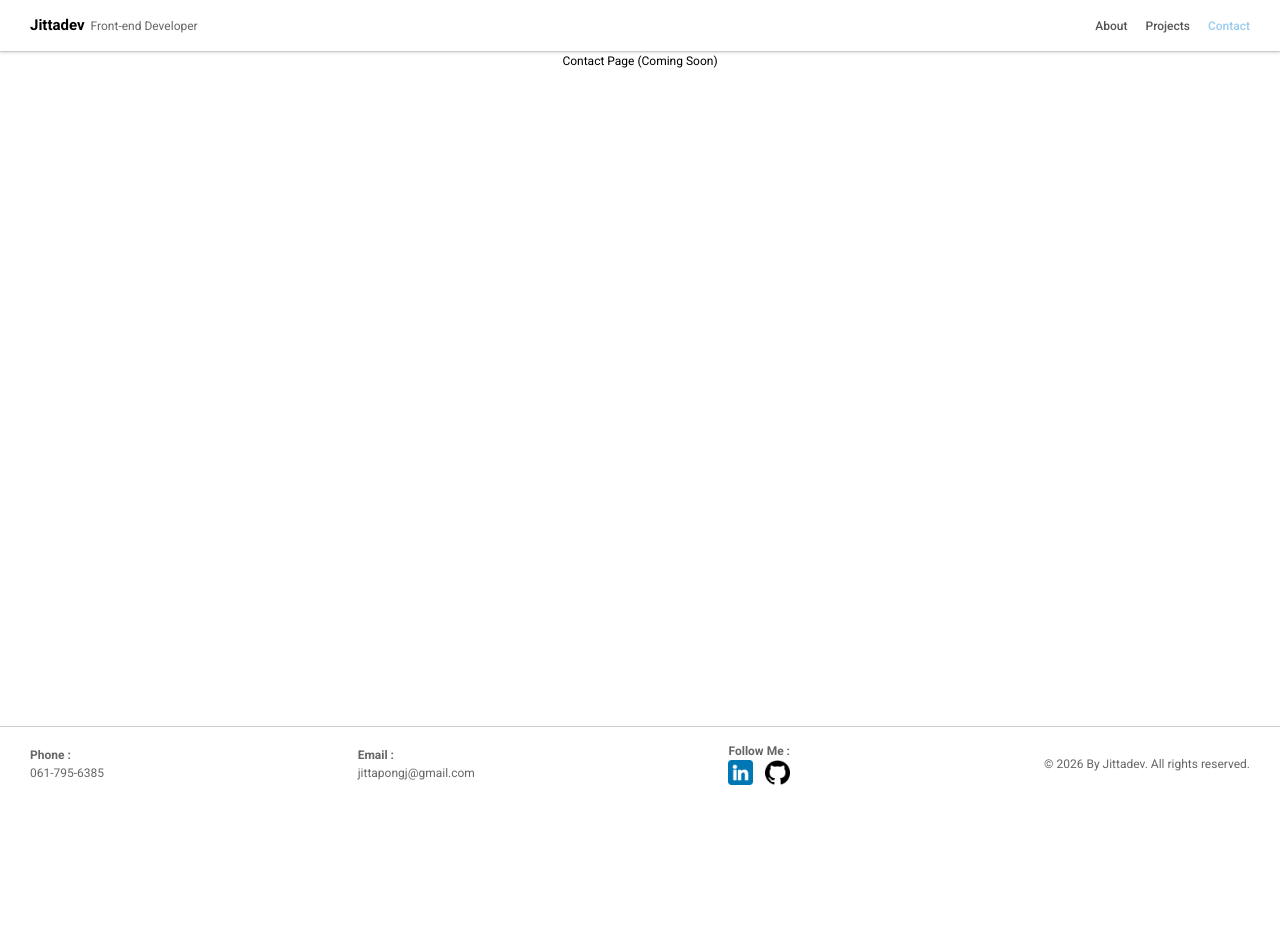
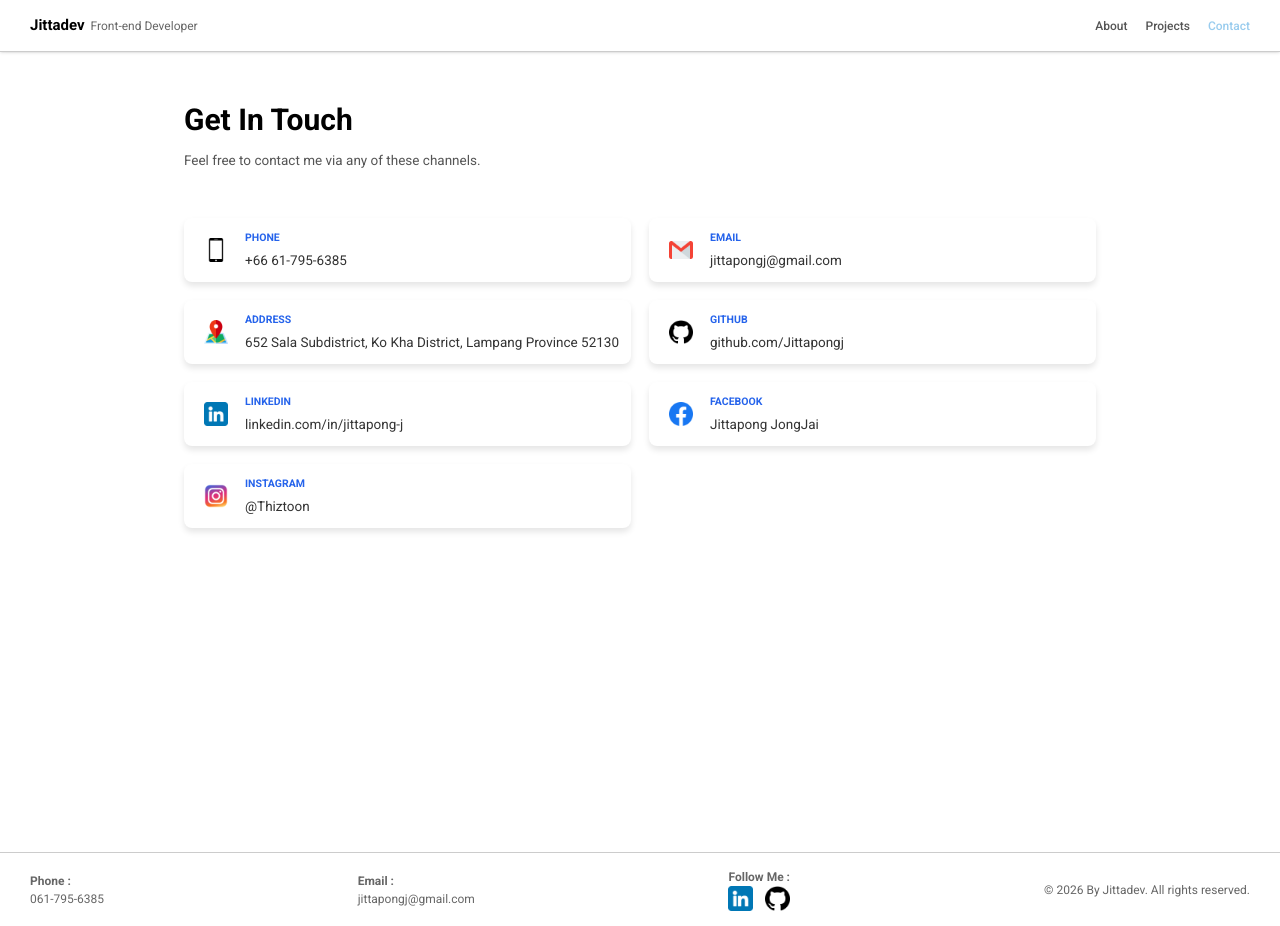
Before and after one commit to Jittapongj/Portfolio, a React (Vite) app: page / in a window 1280 px wide. Both pictures are taken after a click on the element "Contact". Before the commit the page ends 800 px from the top, so only its background shows below. Built offline with nearby package versions, Linux system fonts and the light colour scheme.

Commit message:
feat: add contact page and card contact

```diff
--- a/src/components/ui/card.jsx
+++ b/src/components/ui/card.jsx
@@ -1,8 +1,7 @@
 // src/components/ui/card.jsx
 import '../../styles/ui/card.scss';
 
-// เราจะรับ Props: title (ชื่อ), description (รายละเอียดยาวๆ), image (รูป), and tags (เทคโนโลยีที่ใช้ - ถ้ามี)
-const ProjectCard = ({ title, description, image, gitUrl }) => {
+export const ProjectCard = ({ title, description, image, gitUrl }) => {
     return (
         <div className="card card-project flex flex-col h-full">
             <div className="card-image relative group overflow-hidden">
@@ -23,4 +22,28 @@ const ProjectCard = ({ title, description, image, gitUrl }) => {
     );
 };
 
-export default ProjectCard;
+export const ContactCard = ({ label, value, icon, link }) => {
+    const CardContent = (
+        <div className="card card-contact flex items-center p-4 gap-3">
+            <div className="card-icon flex items-center justify-center shrink-0">
+                <img src={icon} alt={label} className="w-8 h-8 object-contain" />
+            </div>
+            <div className="card-info flex flex-col min-w-0">
+                <span className="card-label uppercase mb-1">
+                    {label}
+                </span>
+                <span className="card-value">
+                    {value}
+                </span>
+            </div>
+        </div>
+    );
+
+    return link ? (
+        <a href={link} target="_blank" rel="noopener noreferrer" className="block">
+            {CardContent}
+        </a>
+    ) : (
+        CardContent
+    );
+};
--- /dev/null
+++ b/src/data/contact.js
@@ -0,0 +1,59 @@
+import phoneIcon from '../assets/images/smartphone-call.png';
+import gmailIcon from '../assets/images/gmail.png';
+import mapIcon from '../assets/images/map.png';
+import githubIcon from '../assets/images/github.png';
+import linkedinIcon from '../assets/images/linkedin.png';
+import facebookIcon from '../assets/images/facebook.png';
+import instagramIcon from '../assets/images/instagram.png';
+
+export const contactData = [
+    {
+        id: 1,
+        label: "Phone",
+        value: "+66 61-795-6385",
+        icon: phoneIcon,
+        link: "tel:+66617956385"
+    },
+    {
+        id: 2,
+        label: "Email",
+        value: "jittapongj@gmail.com",
+        icon: gmailIcon,
+        link: "mailto:jittapongj@gmail.com"
+    },
+    {
+        id: 3,
+        label: "Address",
+        value: "652 Sala Subdistrict, Ko Kha District, Lampang Province 52130",
+        icon: mapIcon ,
+        link: "https://maps.app.goo.gl/7Cfp8sPtsY7zo8fr9"
+    },
+    {
+        id: 4,
+        label: "GitHub",
+        value: "github.com/Jittapongj",
+        icon: githubIcon,
+        link: "https://github.com/Jittapongj"
+    },
+    {
+        id: 5,
+        label: "LinkedIn",
+        value: "linkedin.com/in/jittapong-j",
+        icon: linkedinIcon,
+        link: "https://linkedin.com/in/jittapong-j"
+    },
+    {
+        id: 6,
+        label: "Facebook",
+        value: "Jittapong JongJai",
+        icon: facebookIcon,
+        link: "https://www.facebook.com/thiztoon"
+    },
+    {
+        id: 7,
+        label: "Instagram",
+        value: "@Thiztoon",
+        icon: instagramIcon,
+        link: "https://www.instagram.com/thiztoon"
+    },
+];
--- a/src/layout/MainLayout.jsx
+++ b/src/layout/MainLayout.jsx
@@ -3,6 +3,7 @@ import Nav from '../components/Nav'
 import Home from '../pages/home'
 import About from '../pages/about'
 import Project from '../pages/project'
+import Contact from '../pages/contact'
 import Footer from '../components/Footer'
 
 function MainLayout() {
@@ -13,7 +14,7 @@ function MainLayout() {
       home: <Home setActivePage={setActivePage} />,
       about: <About />,
       projects: <Project />,
-      contact: <div>Contact Page (Coming Soon)</div>
+      contact: <Contact />
     };
     return pages[activePage] || <Home setActivePage={setActivePage} />;
   };
--- /dev/null
+++ b/src/pages/contact.jsx
@@ -0,0 +1,23 @@
+import { contactData } from '../data/contact';
+import { ContactCard } from '../components/ui/card';
+import '../styles/contact.scss';
+
+const Contact = () => {
+  return (
+    <section id='contact' className="py-15 min-h-screen">
+      <div className="container mx-auto px-4">
+        <div className="mb-16">
+          <h1 className="mb-4">Get In Touch</h1>
+          <p className="">Feel free to contact me via any of these channels.</p>
+        </div>
+        <div className="grid grid-cols-1 md:grid-cols-2 gap-6">
+          {contactData.map((item) => (
+            <ContactCard key={item.id} {...item} />
+          ))}
+        </div>
+      </div>
+    </section>
+  );
+};
+
+export default Contact;
--- a/src/pages/project.jsx
+++ b/src/pages/project.jsx
@@ -1,4 +1,4 @@
-import ProjectCard from '../components/ui/card';
+import { ProjectCard } from '../components/ui/card';
 import { projectData } from '../data/projects';
 
 const Projects = () => {
--- /dev/null
+++ b/src/styles/contact.scss
@@ -0,0 +1,12 @@
+#contact {
+    h1 {
+        font-size: 2.5rem;
+        font-weight: bold;
+        margin-bottom: 8px;
+    }
+    p {
+        font-size: 1.125rem;
+        color: #555;
+        margin-bottom: 24px;
+    }
+}
--- a/src/styles/ui/card.scss
+++ b/src/styles/ui/card.scss
@@ -5,6 +5,7 @@
     overflow: hidden;
     transition: transform 0.2s ease, box-shadow 0.2s ease;
 
+    &-project {
         .card-image {
             height: 200px;
         }
@@ -40,4 +41,36 @@
                 }
             }
         }
+
+        &:hover {
+            transform: translateY(-4px);
+            box-shadow: 0 6px 6px #99CCEE;
         }
+    }
+
+    &-contact {
+
+        .card-icon {
+            width: 40px;
+            height: 40px;
+        }
+
+        .card-label {
+            font-size: 0.875rem;
+            font-weight: bold;
+            color: #2563eb;
+            text-transform: uppercase;
+            margin-bottom: 4px;
+        }
+
+        .card-value {
+            font-size: 1.125rem;
+            color: #333;
+        }
+
+        &:hover {
+            transform: translateY(-4px);
+            box-shadow: 0 6px 6px #99CCEE;
+        }
+    }
+}
```
Lines whose indentation alone changed are shown as unchanged.
